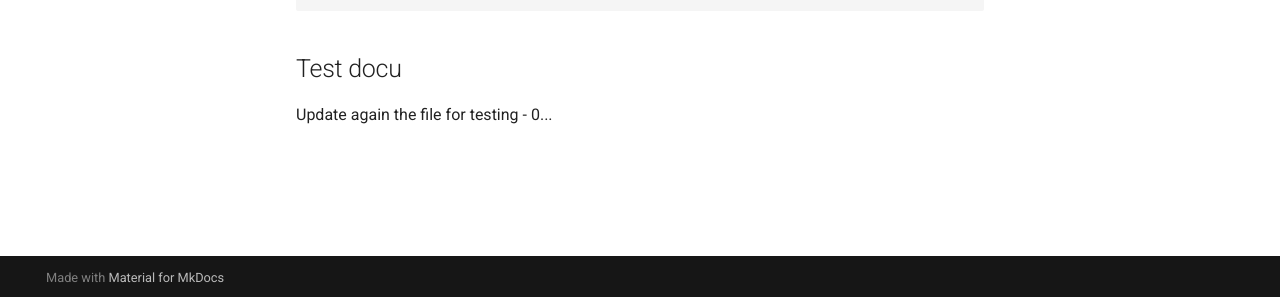
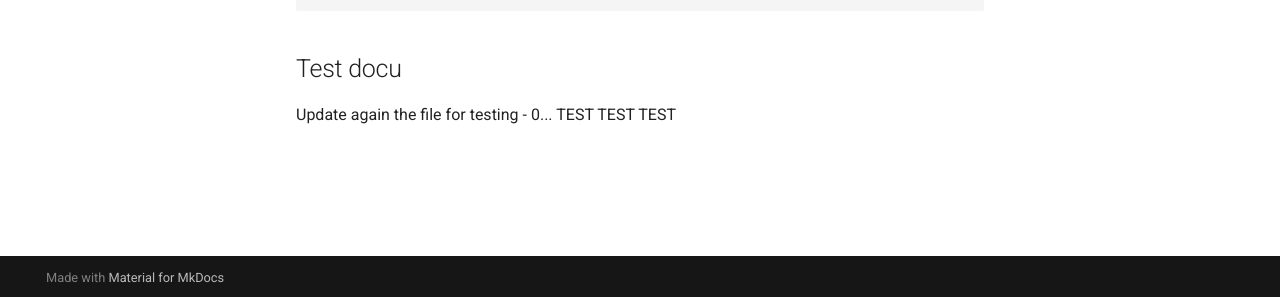
Before and after one commit to egrosdou01/mkdocs-versioning-example, an MkDocs documentation site: the page built from docs/index.md, in a window 1280 px wide. Shown: the part 600-897 px from the top of the page. Built offline with MkDocs 1.6.1 and Material for MkDocs 9.7.7, drawn with Linux system fonts in a browser that asks for light colours; comment, search, counter and statistics services are not loaded; the version menu is left out; some of the changed lines change nothing that is shown.

Commit message:
Update the main documentation

```diff
--- a/docs/index.md
+++ b/docs/index.md
@@ -17,3 +17,4 @@ For full documentation visit [mkdocs.org](https://www.mkdocs.org).
         ...       # Other markdown pages, images and other files.
 ## Test docu
 Update again the file for testing - 0...
+TEST TEST TEST
--- a/mkdocs.yml
+++ b/mkdocs.yml
@@ -13,7 +13,7 @@ extra:
     provider: mike
     alias: true
     default:
-      - latest
+      - dev
 plugins:
   - search
   - mike
```
